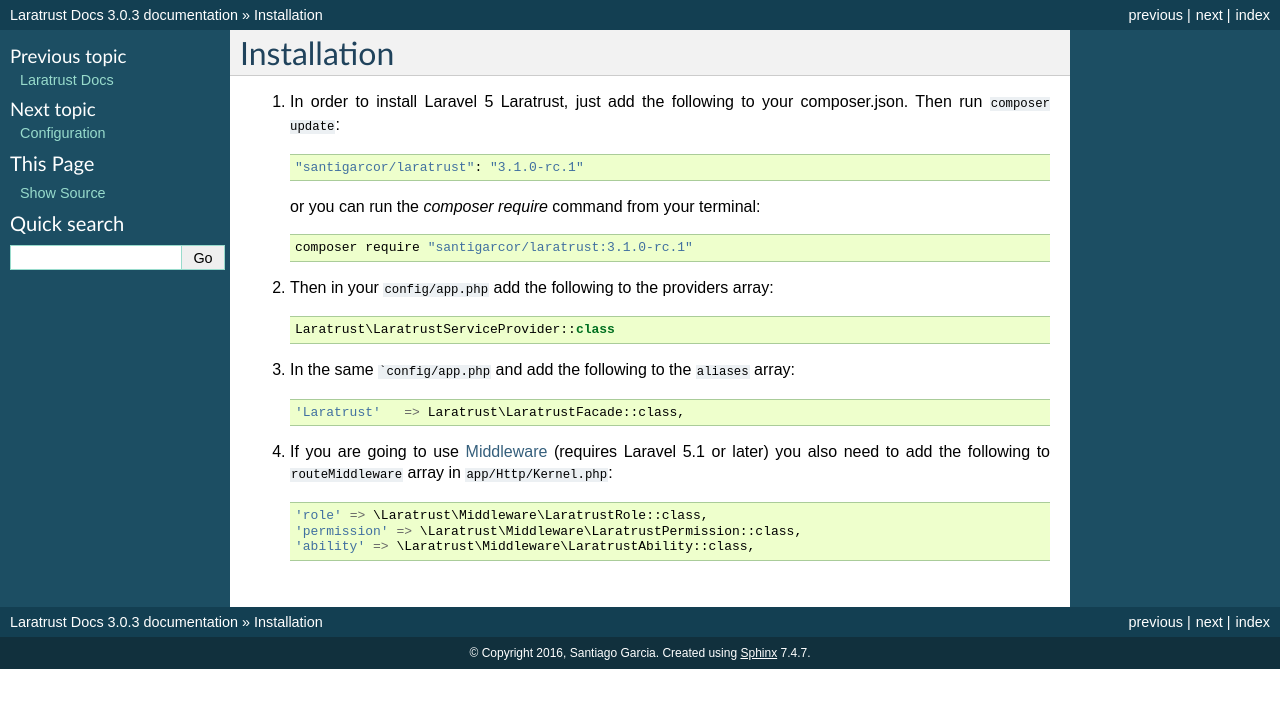
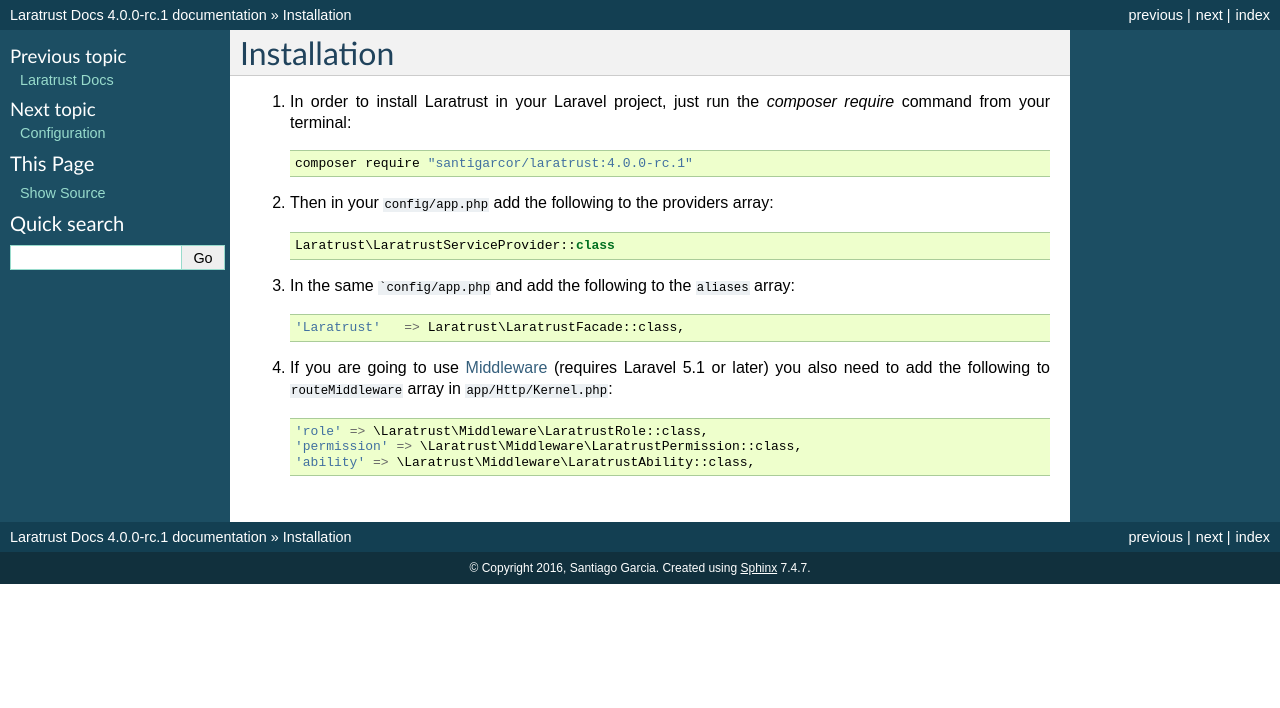
Before and after one commit to santigarcor/laratrust, a Sphinx documentation site: the page built from docs/installation.rst, in a window 1280 px wide. Shown: the top 708 px of the page. Built offline with Sphinx 7.4.7, drawn with Linux system fonts in a browser that asks for light colours.

Commit message:
Docs Update

```diff
--- a/docs/conf.py
+++ b/docs/conf.py
@@ -57,9 +57,9 @@
 # built documents.
 #
 # The short X.Y version.
-version = u'3.0.3'
+version = u'4.0.0-rc.1'
 # The full version, including alpha/beta/rc tags.
-release = u'3.0.3'
+release = u'4.0.0-rc.1'
 
 # The language for content autogenerated by Sphinx. Refer to documentation
 # for a list of supported languages.
--- a/docs/installation.rst
+++ b/docs/installation.rst
@@ -1,13 +1,9 @@
 Installation
 ============
 
-1. In order to install Laravel 5 Laratrust, just add the following to your composer.json. Then run ``composer update``::
+1. In order to install Laratrust in your Laravel project, just run the `composer require` command from your terminal::
 
-        "santigarcor/laratrust": "3.1.0-rc.1"
-
-   or you can run the `composer require` command from your terminal::
-
-        composer require "santigarcor/laratrust:3.1.0-rc.1"
+        composer require "santigarcor/laratrust:4.0.0-rc.1"
 
 2. Then in your ``config/app.php`` add the following to the providers array::
 
```
Also changed, not shown: docs/usage/concepts.rst (+31 -0 lines).
